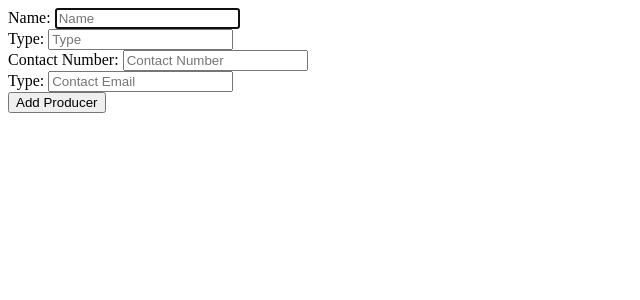
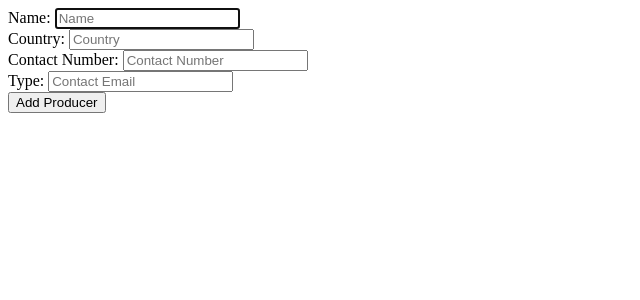
Before and after one commit to duncancryan/wine_shop_project, a Flask app: page /producers/new in a window 1280 px wide. Shown: the top 300 px of the page, without its empty margins (0-640 px from the left). Run offline with Flask 2, Linux system fonts and the light colour scheme; data that the repository does not hold is empty; some libraries are stand-ins or nearby versions.

Commit message:
can now add producers in the app

```diff
--- a/controllers/producer_controller.py
+++ b/controllers/producer_controller.py
@@ -20,3 +20,13 @@ def show_producer(id):
 def new_producer():
     producers = producer_repository.select_all()
     return render_template("producers/new.html", producers=producers)
+
+@producers_blueprint.route("/producers", methods=['POST'])
+def create_producer():
+    name = request.form['name']
+    country = request.form['country']
+    contact_number = request.form['contact-number']
+    contact_email = request.form['contact-email']
+    new_producer = Producer(name, country, contact_number, contact_email)
+    producer_repository.save(new_producer)
+    return redirect("/producers")
--- a/templates/producers/new.html
+++ b/templates/producers/new.html
@@ -1,14 +1,14 @@
 {% extends "base.html" %}
 {% block content %}
 
-<form action="/tasks" method="post">
+<form action="/producers" method="post">
     <div>
         <label for="name">Name:</label>
         <input type="text" id="name" name="name" placeholder="Name" required autofocus>
     </div>
     <div>
-        <label for="type">Type:</label>
-        <input type="text" id="type" name="type" placeholder="Type" required>
+        <label for="country">Country:</label>
+        <input type="text" id="country" name="country" placeholder="Country" required>
     </div>
     <div>
         <label for="contact-number">Contact Number:</label>
```
